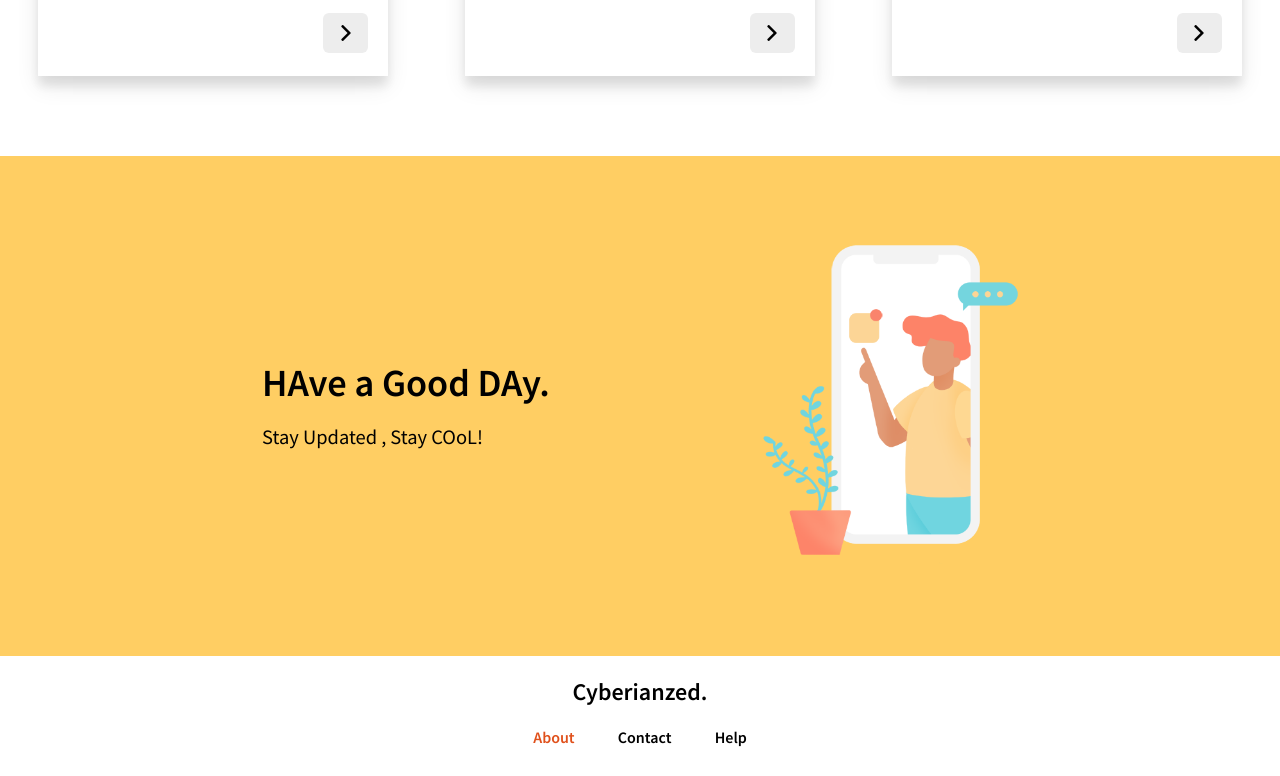
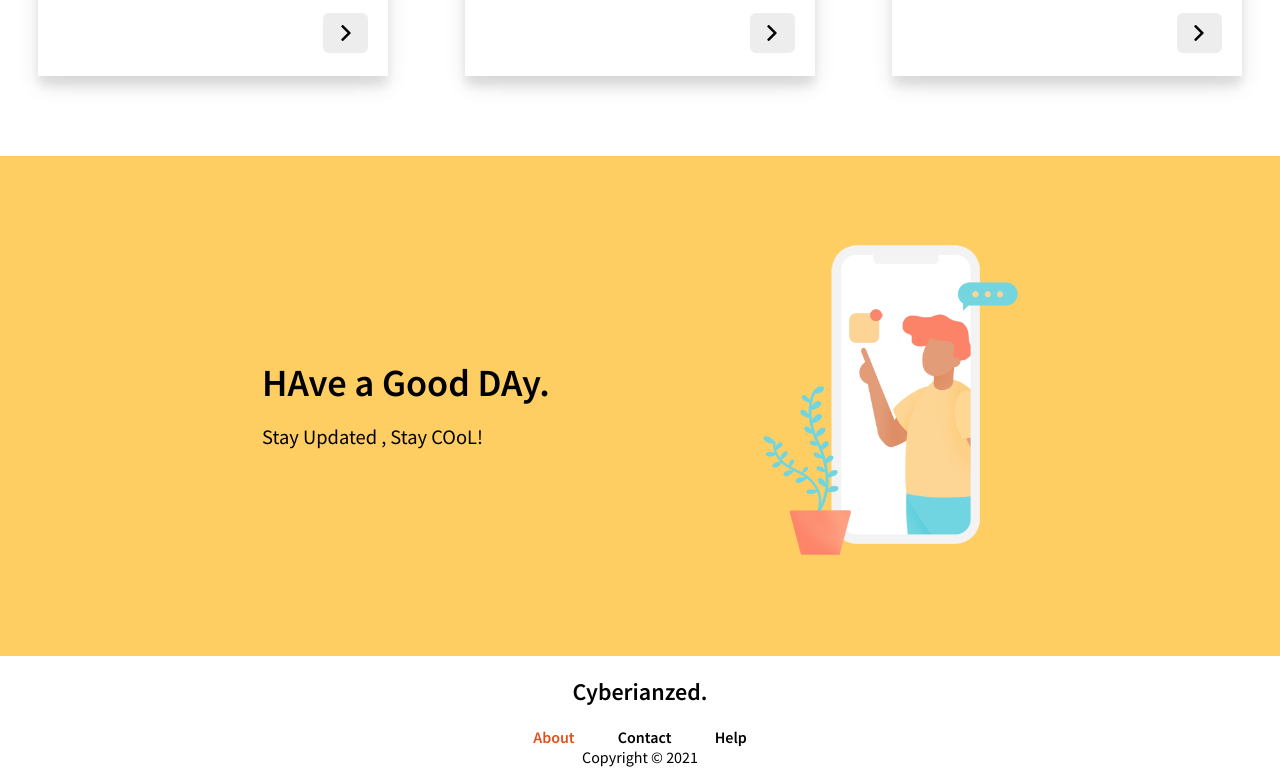
Before and after one commit to cyberianzed/cyberianweb, a plain HTML site: page index.html in a window 1280 px wide. Shown: the part 1965-2741 px from the top of the page. Drawn offline with nearby package versions, Linux system fonts and the light colour scheme.

Commit message:
copyright added

```diff
--- a/index.html
+++ b/index.html
@@ -177,6 +177,10 @@
           <a href="#">Contact</a>
           <a href="#">Help</a>
         </div>
+        <footer class="d-flex justify-content-center mb-3">
+            Copyright &copy; 2021
+        </footer>
+        </div>
       </div>
     </div>
 
```
